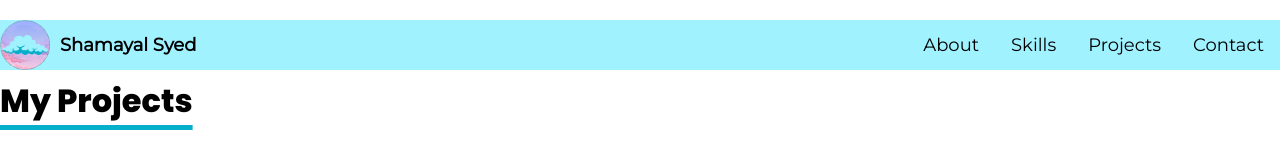
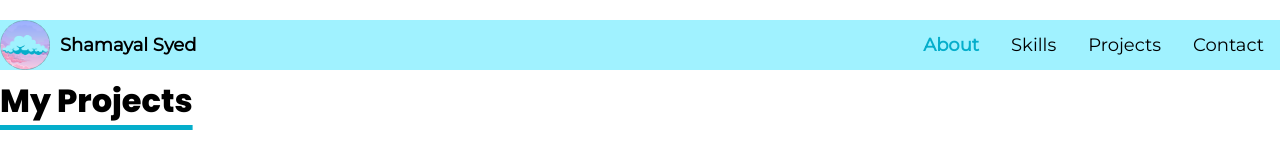
Before and after one commit to Shamayal/personal-website, a React (Create React App) app: page /projects in a window 1280 px wide. In both pictures the pointer is over the link "About". Shown: the top 156 px of the page. Built offline with nearby package versions, Linux system fonts and the light colour scheme.

Commit message:
added nav bar colour change on hover and ease in effect

```diff
--- a/src/styles/Nav.css
+++ b/src/styles/Nav.css
@@ -5,12 +5,13 @@ header {
 
 .navbar {
   position: fixed;
+
   /* align-items: center;
   padding: 10px 20px;
   top: 0;
   left: 0; */
   width: 100%;
-  background-color: #A0F2FF; /* Adjust the background color as needed */
+  background-color: #A0F2FF;
   /* opacity: 70%; */
   z-index: 1000;
 }
@@ -90,11 +91,19 @@ button span {
 .menu-items > a, .menu-items button {
   text-align: left;
   padding: 0.7rem 1rem;
+  transition: color 0.3s ease-in, font-weight 0.3s ease-in;
 }
 
 .menu-items a:hover,
 .menu-items button:hover {
-  background-color: #A0F2FF;
+  font-weight: bolder;
+  /* font-size: larger; */
+  color: #05AECB;
+  /* text-shadow: 2px 2px 4px rgba(0, 0, 0, 0.5); */
+  /* transform: rotate(5deg); */
+  /* background-image: linear-gradient(to right, #05AECB, white);
+  -webkit-background-clip: text;
+  color: transparent; */
 }
 
 .arrow::after {
```
